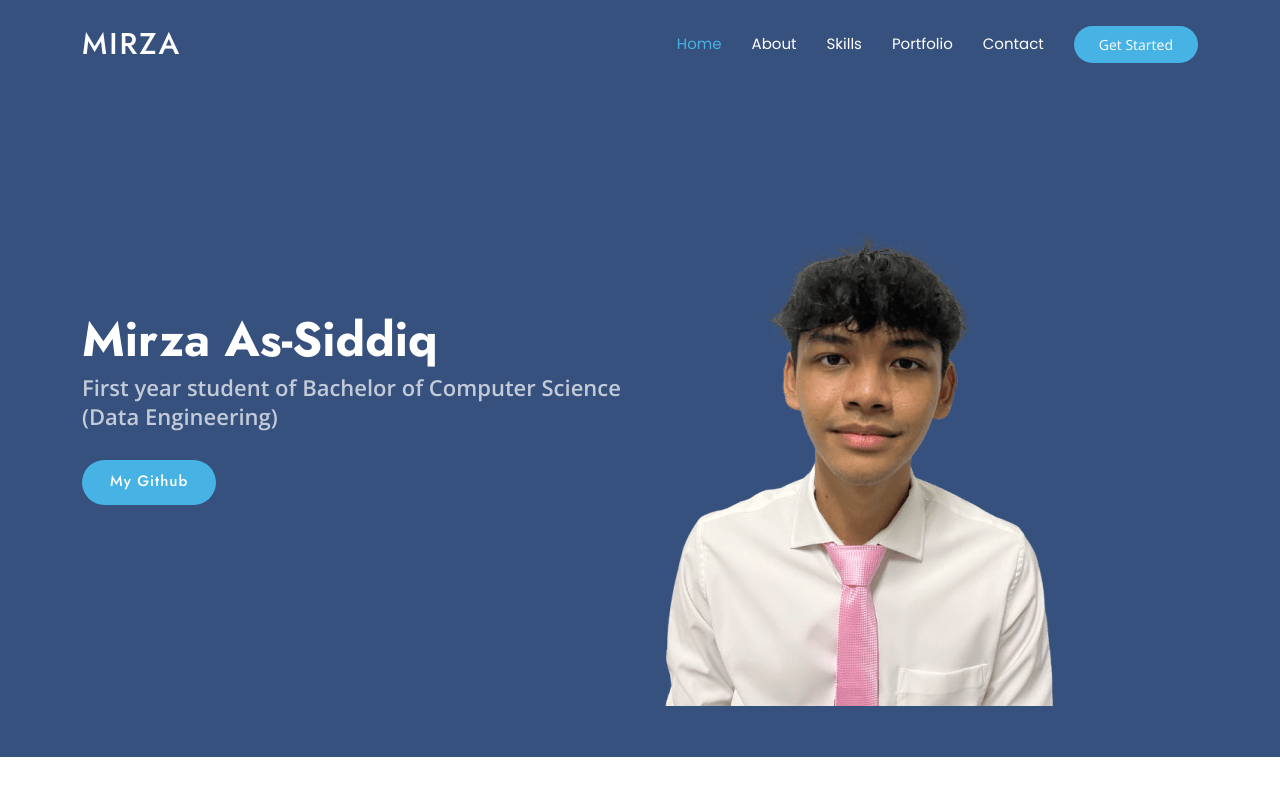
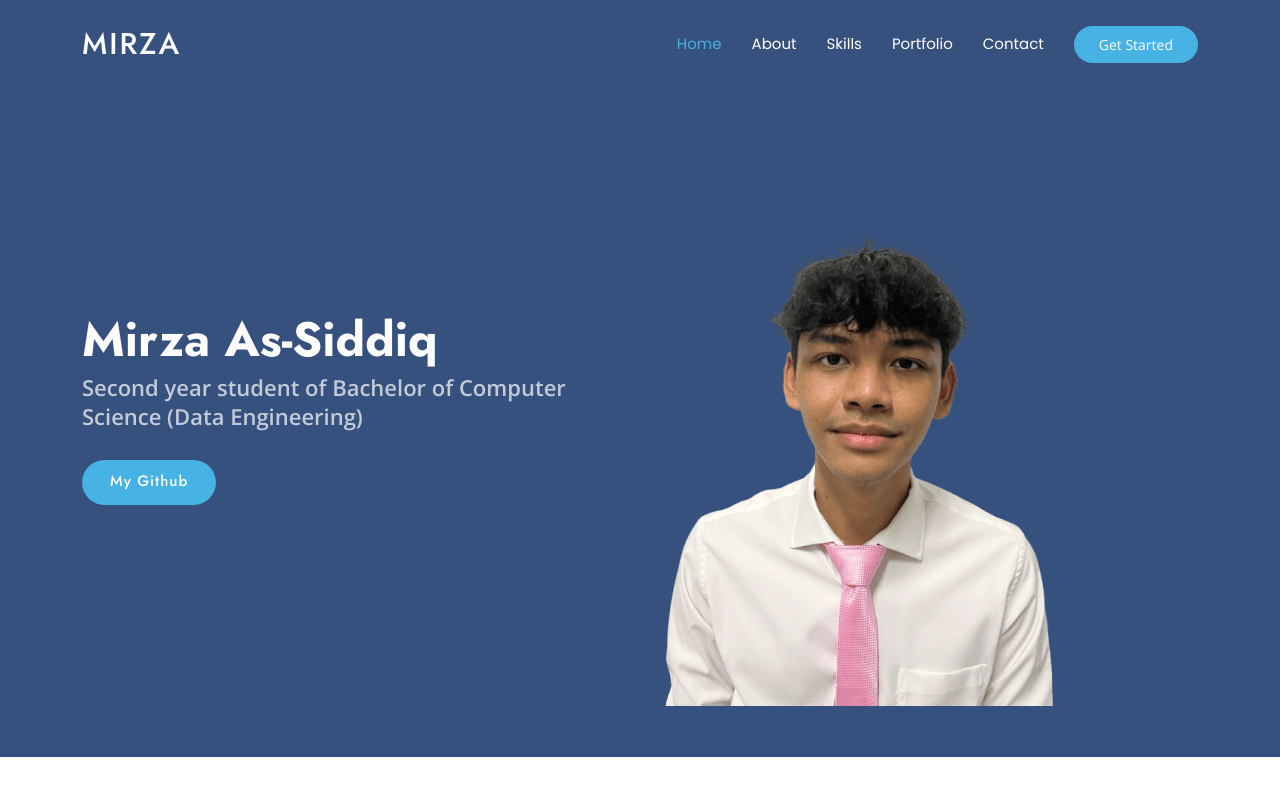
Before and after one commit to mirzasdq/mirzasdq.github.io, a plain HTML site: page index.html in a window 1280 px wide. Shown: the top 800 px of the page. Drawn offline with nearby package versions, Linux system fonts and the light colour scheme.

Commit message:
Update to second year student

```diff
--- a/index.html
+++ b/index.html
@@ -72,7 +72,7 @@
         <div class="row gy-4">
           <div class="col-lg-6 order-2 order-lg-1 d-flex flex-column justify-content-center" data-aos="zoom-out">
             <h1>Mirza As-Siddiq</h1>
-            <p>First year student of Bachelor of Computer Science (Data Engineering)</p>
+            <p>Second year student of Bachelor of Computer Science (Data Engineering)</p>
             <div class="d-flex">
               <a href="https://github.com/mirzasdq" class="btn-get-started">My Github</a>
             </div>
```
